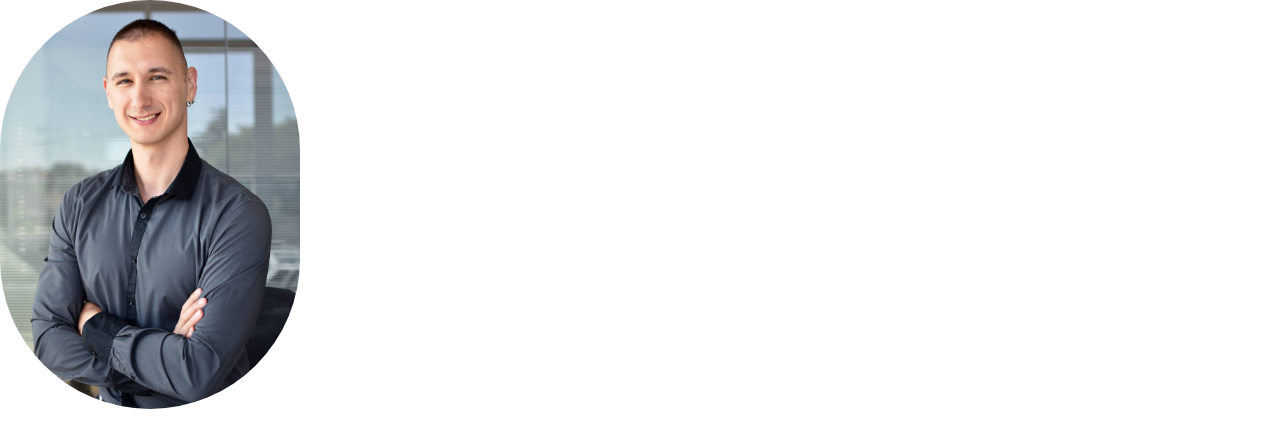
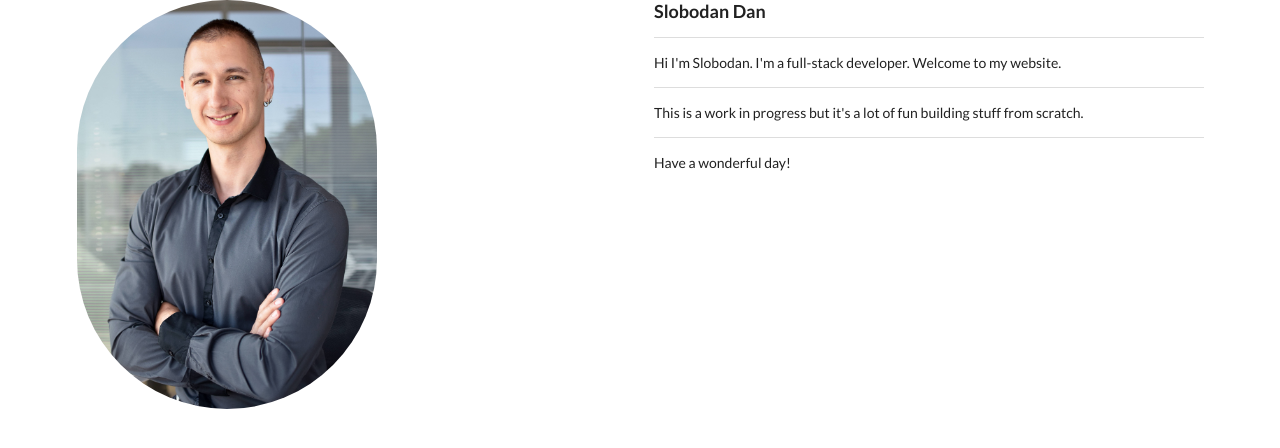
Before and after one commit to danslobodan/personalwebsite, a React (Create React App) app: page / in a window 1280 px wide. Shown: the top 448 px of the page. Built offline with nearby package versions, Linux system fonts and the light colour scheme.

Commit message:
Added two columns and some text to the second column.

```diff
--- a/src/components/App.js
+++ b/src/components/App.js
@@ -2,8 +2,23 @@ import React from 'react';
 
 const App = () => {
   return (
-    <div>
-      <img className="ui medium circular image" src="CV2.jpg" alt="CV picture" width="250" />
+    <div className="ui container grid">
+      <div className="ui row">
+        <div className="column eight wide">
+          <img className="ui medium circular image" src="CV2.jpg" alt="CV picture" />
+        </div>
+        <div className="column eight wide">
+          <div className="ui content">
+            <h3>Slobodan Dan</h3>
+            <div className="ui divider"></div>
+            <p>Hi I'm Slobodan. I'm a full-stack developer. Welcome to my website.</p>
+            <div className="ui divider"></div>
+            <p>This is a work in progress but it's a lot of fun building stuff from scratch.</p>
+            <div className="ui divider"></div>
+            <p>Have a wonderful day!</p>
+          </div>
+        </div>
+      </div>
     </div>
   );
 }
```
Also changed, not shown: 1 other file (tests, documents, lock files or other folders).
